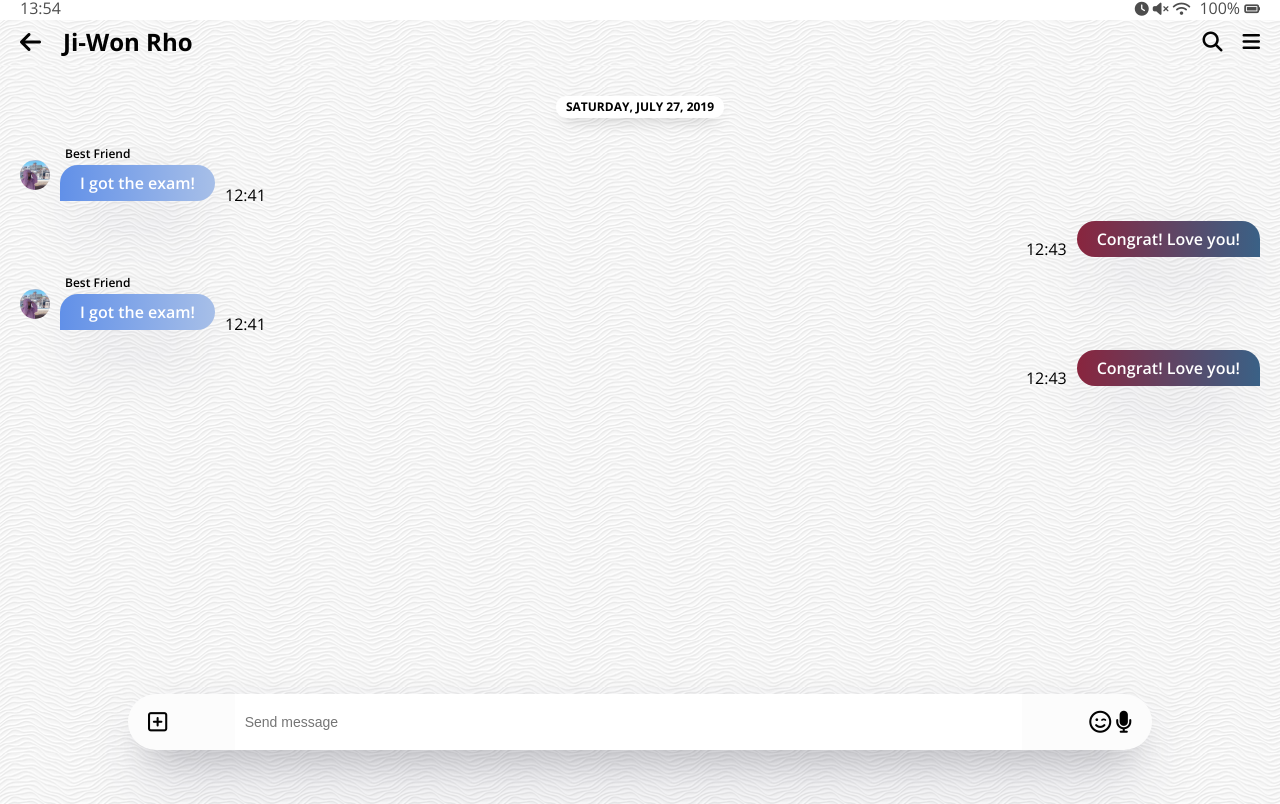
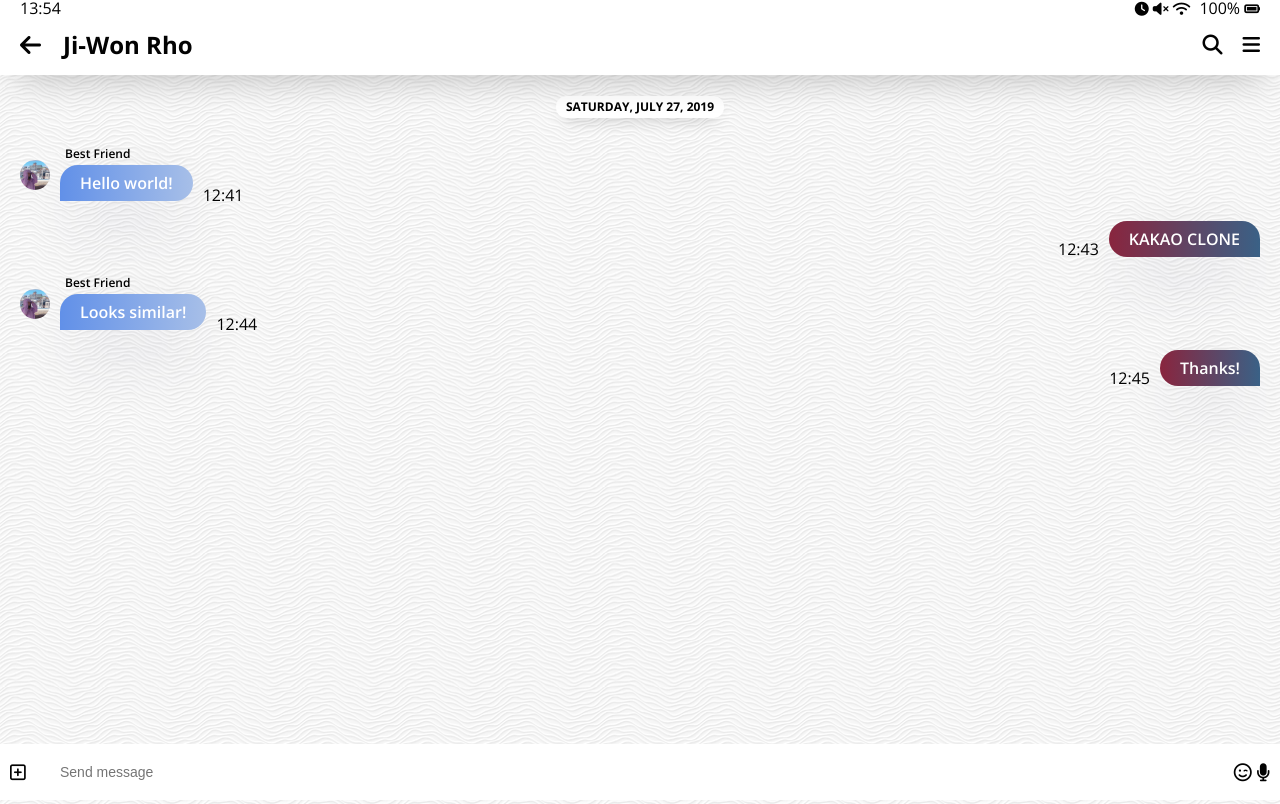
Before and after one commit to JunsikChoi/kakao-clone, a plain HTML site: page chat.html in a window 1280 px wide. Shown: the top 804 px of the page. Drawn offline with nearby package versions, Linux system fonts and the light colour scheme.

Commit message:
Add chat transition

```diff
--- a/chat.html
+++ b/chat.html
@@ -50,7 +50,7 @@
           <div class="message__content">
             <span class="message__author">Best Friend</span>
             <span class="message__bubble">
-              I got the exam!
+              Hello world!
             </span>
           </div>
           <span class="message__timestamp">12:41</span>
@@ -59,7 +59,7 @@
           <span class="message__timestamp">12:43</span>
           <div class="message__content">
             <span class="message__bubble">
-              Congrat! Love you!
+              KAKAO CLONE
             </span>
           </div>
         </li>
@@ -71,29 +71,34 @@
             <div class="message__content">
               <span class="message__author">Best Friend</span>
               <span class="message__bubble">
-                I got the exam!
+                Looks similar!
               </span>
             </div>
-            <span class="message__timestamp">12:41</span>
+            <span class="message__timestamp">12:44</span>
           </li>
           <li class="sent-message message">
-            <span class="message__timestamp">12:43</span>
+            <span class="message__timestamp">12:45</span>
             <div class="message__content">
               <span class="message__bubble">
-                Congrat! Love you!
+                Thanks!
               </span>
             </div>
           </li>
       </ul>
     </main>
-    <div class="chat__write">
-      <div class="chat__write-column">
+    <div class="chat__write--container">
+        <input
+          type="text"
+          class="chat__write"
+          placeholder="Send message"
+          class="chat__write-input"
+        />
+
+        <div class="chat__icon-left chat__icon">
           <i class="far fa-plus-square"></i>
         </div>
-      <div class="chat__write-column">
-        <input type="text" placeholder="Send message" class="chat__wite-input" />
-      </div>
-      <div class="chat__write-column">
+
+        <div class="chat__icon-right chat__icon">
           <span class="chat__write-icon">
             <i class="far fa-smile-wink"></i>
           </span>
--- a/css/chat.css
+++ b/css/chat.css
@@ -4,61 +4,92 @@
 
 .chats-body .header{
     position: fixed;
-    top: 30px;
+    top: 15px;
     margin: 0 auto;
     left: 0;
     right: 0;
     display: flex;
     justify-content: space-between;
     align-items: center;
+    background-color: white;
+    height: 60px;
+    box-shadow: 0 18px 36px -18px rgba(0,0,0,.3), 0 -12px 36px -8px rgba(0,0,0,.025);
 }
 
 .chats-body .header,
 .chats-body .status-bar {
     padding: 0px 20px;
+    opacity: 1;
+    background-color: white;
 }
 
 .chat-screen {
     background-image: url("../images/chatbg.png");
-    min-height: 100vh;
+    min-height: 1000vh;
     margin-top: 20px;
     padding-top: 45px;
 }
 
-.chat__write {
+.chat__write--container {
     position: fixed;
+    bottom: 0px;
     margin: 0 auto;
     left: 0;
     right: 0;
-    bottom: 50px;
-    width: 80%;
     display: flex;
     justify-content: space-between;
     align-items: center;
-    background-color:#fcfcfc;
-    padding: 0px 20px;
-    border-radius: 40px;
-    box-shadow: 0 30px 60px -12px rgba(50,50,93,.25), 0 18px 36px -18px rgba(0,0,0,.3), 0 -12px 36px -8px rgba(0,0,0,.025);
+    width: 100%;
 }
 
+.chat__icon-left {
+position: absolute;
+left: 10px;
+}
+
+.chat__icon-right {
+position: absolute;
+right: 10px;
+}
+.chat__write {
+margin: 0 auto;
+bottom: 0px;
+width: 100%;
+border-radius: 0;
+padding: 20px 60px;
+width: 100%;
+border: none;
+font-size: 14px;
+transition: width 0.5s ease-in-out, box-shadow 0.5s ease-in-out,
+    border-radius 0.5s ease-in-out, transform 0.5s ease-in-out;
+}
+
+.chat__write:focus {
+outline: none;
+width: 80%;
+transform: translateY(-100px);
+border-radius: 40px;
+box-shadow: 0 30px 60px -12px rgba(50, 50, 93, 0.25),
+    0 18px 36px -18px rgba(0, 0, 0, 0.3), 0 -12px 36px -8px rgba(0, 0, 0, 0.025);
+}
+
+.chat__icon {
+font-size: 18px;
+transition: opacity 0.3s ease-in-out;
+}
+
+.chat__write:focus ~ .chat__icon {
+opacity: 0;
+}
 .chat__write i {
-    font-size: 22px;
+font-size: 22px;
 }
+
 
 .chat__write-column:nth-child(2) {
     width: 80%;
 }
 
-.chat__write-column input {
-    padding: 20px 10px;
-    width: 100%;
-    border: none;
-    font-size: 14px;
-}
-
-.chat__write-column input:focus {
-    outline: none;
-}
 
 .chat-screen .chat__messages {
     border-top: 1px solid #f7f7f7;
--- a/css/status-bar.css
+++ b/css/status-bar.css
@@ -8,6 +8,7 @@
   margin-bottom: 30px;
   padding: 10px 20px;
   opacity: 0.7;
+  z-index: 2;
 }
 
 .status-bar i {
```
Lines whose indentation alone changed are shown as unchanged.
